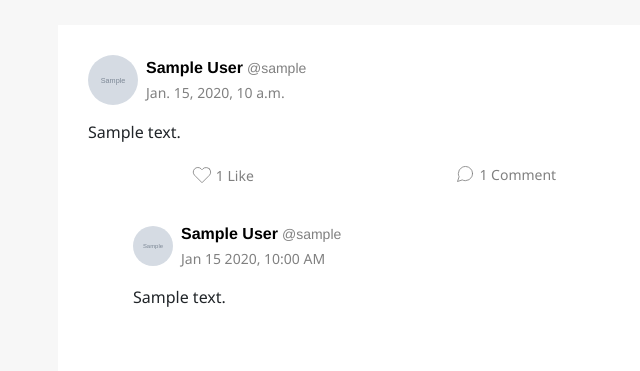
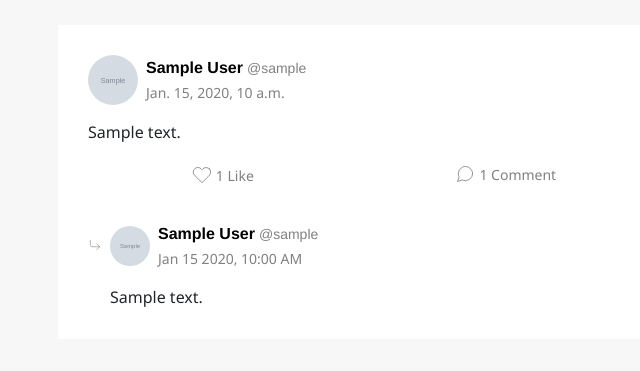
Before and after one commit to acamposcar/CS50x-network, a Django app: page /posts/1 in a window 1280 px wide. Shown: the part 57-428 px from the top of the page, without its empty margins (269-909 px from the left). Run offline with Django 3.2, Linux system fonts and the light colour scheme; tables that the repository leaves empty hold one stand-in row (values such as "Sample post"); grey boxes marked "Sample" are stand-in pictures.

Commit message:
Add arrow svg to ident comments

```diff
--- a/network/static/network/styles.css
+++ b/network/static/network/styles.css
@@ -125,7 +125,7 @@ nav {
   transition: max-height 1s ease-out;
   max-height: 0;
   overflow: hidden;
-  padding: 0 30px;
+  padding: 0;
 }
 
 .post-comments.active {
@@ -148,7 +148,7 @@ nav {
 
 .comment {
   background-color: #fff;
-  padding: 15px 15px 0 15px;
+  padding: 15px 0 15px;
 }
 
 .comment-content {
--- a/network/static/network/styles.scss
+++ b/network/static/network/styles.scss
@@ -129,7 +129,7 @@ nav {
   transition: max-height 1s ease-out;
   max-height: 0;
   overflow: hidden;
-  padding: 0 30px;
+  padding: 0;
 }
 
 .post-comments.active {
@@ -152,7 +152,7 @@ nav {
 
 .comment {
   background-color: #fff;
-  padding: 15px 15px 0 15px;
+  padding: 15px 0 15px;
 }
 
 .comment-content {
--- a/network/static/network/utils.js
+++ b/network/static/network/utils.js
@@ -1,7 +1,12 @@
 export function createCommentContainer(comment, post) {
   const container = post.querySelector('.container-comments');
   container.innerHTML += `
+
+
                       <div class="comment" id="comment_${comment.id}">
+                        <div class="d-flex gap-2">
+                          <img class="mt-3" width="14" height="14" src='/static/network/icons/corner-down-right.svg' alt="Delete Post">
+                          <div>
                           <div class="post-header d-flex align-items-center gap-2 user-avatar">
                             <img class="comment-image" src="${ comment.profile_image }" alt="Profile Image">
                             <div>
@@ -15,6 +20,8 @@ export function createCommentContainer(comment, post) {
                           </div>
                           <div class="comment-content">
                             ${comment.content.replace(/(\r\n|\n|\r)/g, '<br />')}
+                          </div>
+                        </div>
                         </div>
                       </div>
     `;
--- a/network/templates/network/partials/post.html
+++ b/network/templates/network/partials/post.html
@@ -119,9 +119,9 @@
             <!-- Updated using JS -->
         </div>
 
-        <div class="d-flex justify-content-center mb-5">
+        <div class="d-flex justify-content-center">
             <a href="{% url 'post' post.id %}">
-                <button class="post-comment-more btn btn-light">More comments</button>
+                <button class="post-comment-more btn btn-light mb-5">More comments</button>
             </a>
         </div>
 
```
Also changed, not shown: network/static/network/icons/corner-down-right.svg (added). Lines whose indentation alone changed are shown as unchanged.
